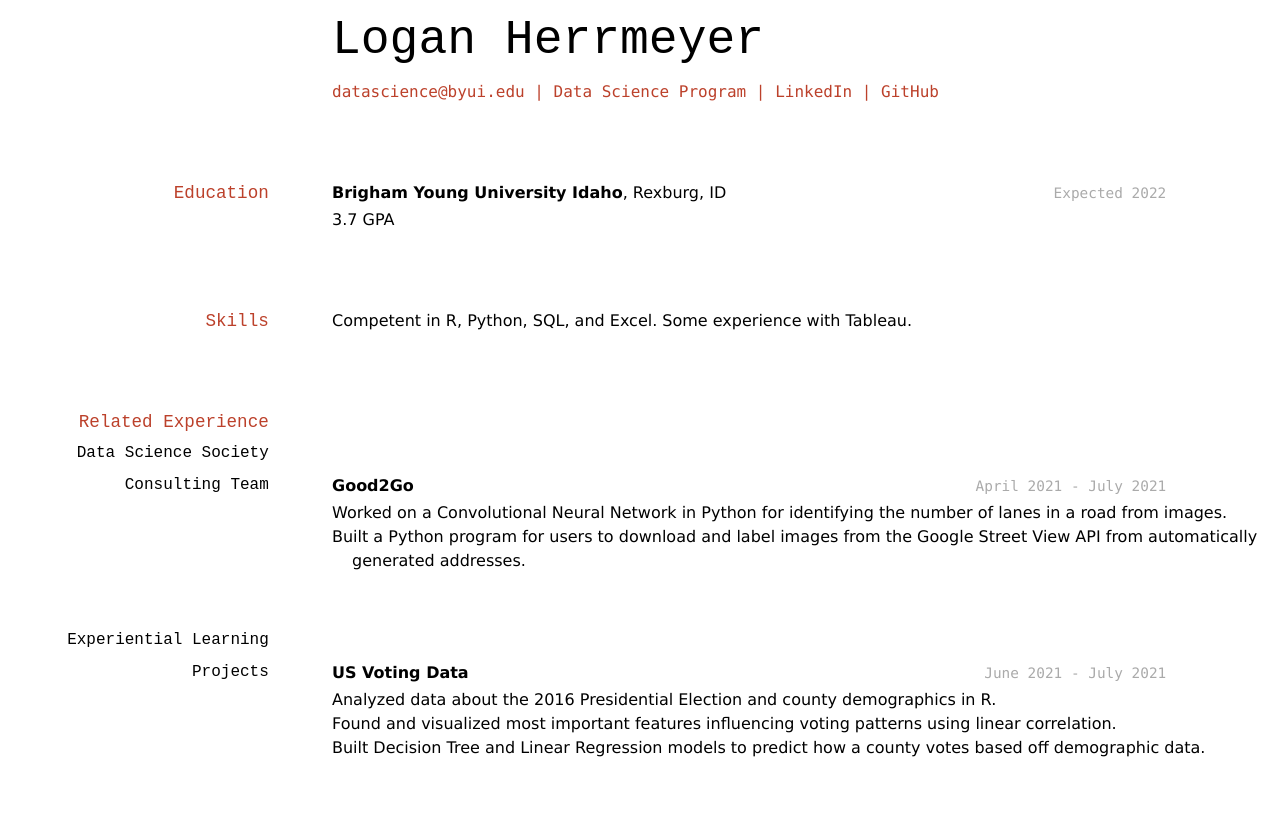
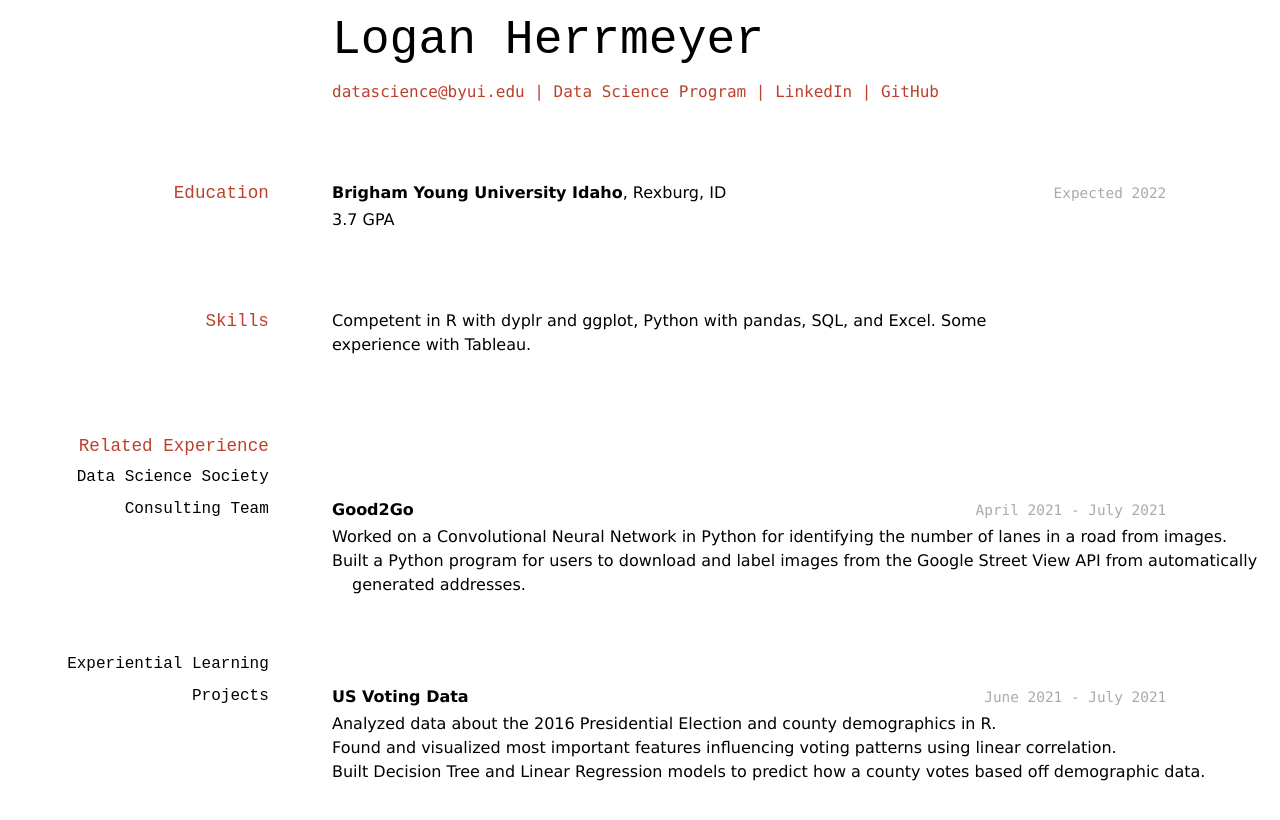
Before and after one commit to LHerrmeyer/herrmeyer_logan_resume, a Jekyll site: the page built from docs/index.md, in a window 1280 px wide. Shown: the top 820 px of the page. Built offline with Jekyll 4.4.1, drawn with Linux system fonts in a browser that asks for light colours.

Commit message:
Update index.md

```diff
--- a/docs/index.md
+++ b/docs/index.md
@@ -22,7 +22,7 @@ __Brigham Young University Idaho__, Rexburg, ID
 
 ## Skills
 
-Competent in R, Python, SQL, and Excel. Some experience with Tableau.
+Competent in R with dyplr and ggplot, Python with pandas, SQL, and Excel. Some experience with Tableau.
 
 ## Related Experience
 
```
